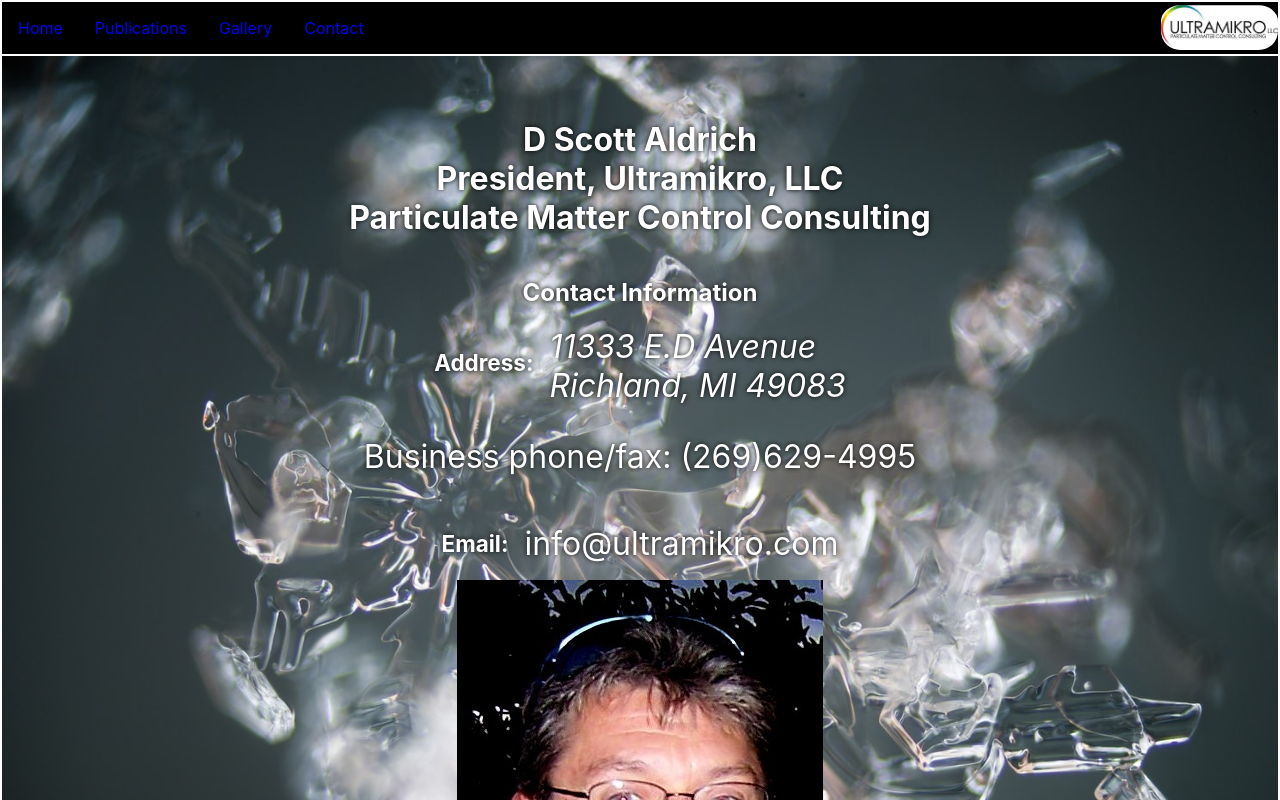
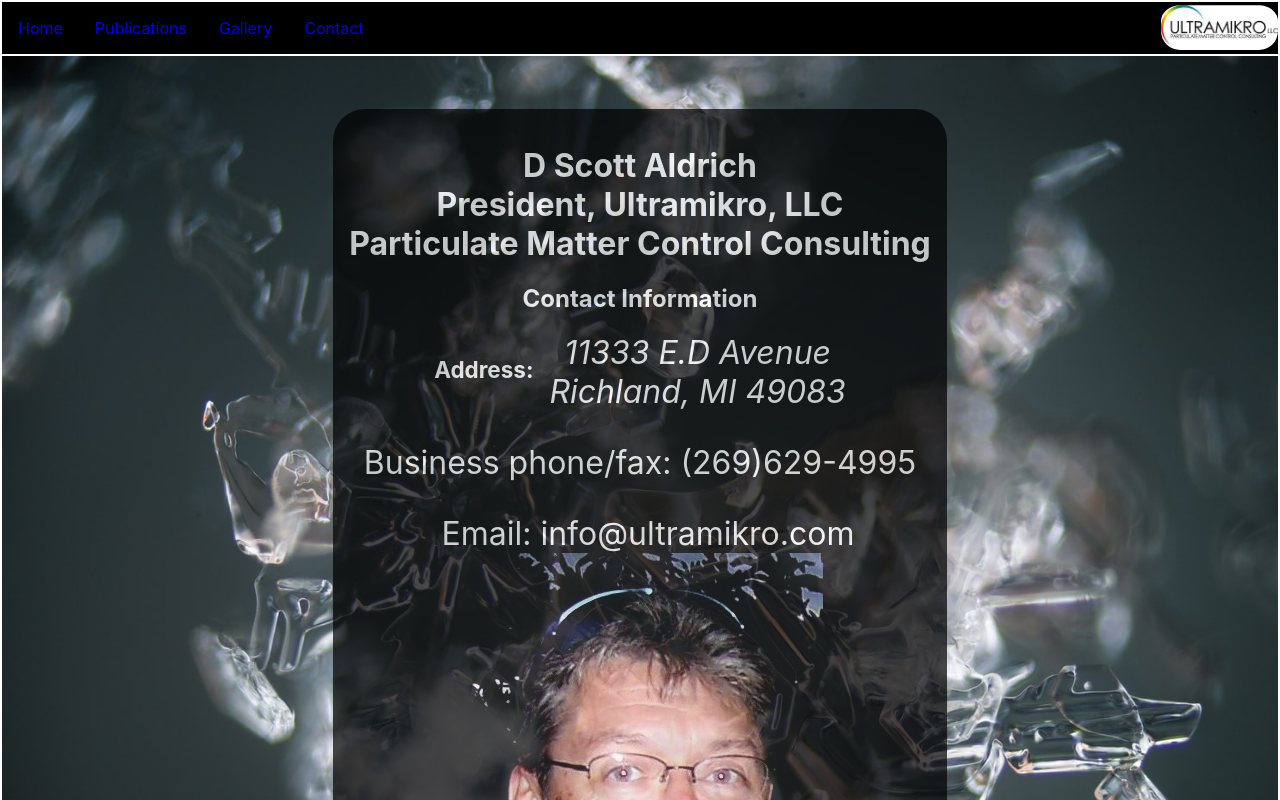
Before and after one commit to meloegel/ultraMikro, a React (Create React App) app: page /contact in a window 1280 px wide. Shown: the top 800 px of the page. Built offline with nearby package versions, Linux system fonts and the light colour scheme.

Commit message:
fixed contact page

```diff
--- a/src/App.css
+++ b/src/App.css
@@ -197,6 +197,14 @@
   justify-content: center;
   align-items: center;
 }
+.contactDivStyle {
+  background-color: black;
+  opacity: 70%;
+  padding: 1rem;
+  border-radius: 2rem;
+  text-align: center;
+  align-items: center;
+}
 
 address {
   font-size: 2rem;
@@ -212,13 +220,14 @@
 
 .addrDiv {
   display: flex;
-  justify-content: space-between;
+  justify-content: center;
   text-shadow: 0 0 5px black;
   font-size: 1.2rem;
 }
 .contactPhone {
   font-size: 2rem;
   text-shadow: 0 0 5px black;
+  justify-content: space-evenly;
 }
 .contactDiv h1 {
   text-align: center;
--- a/src/components/Contact.js
+++ b/src/components/Contact.js
@@ -7,6 +7,7 @@
     return (
         <div id='contactPage'>
             <div className='contactDiv'>
+                <div className='contactDivStyle'>
                     <h1>D Scott Aldrich<br></br>
                 President, Ultramikro, LLC<br></br>
                 Particulate Matter Control Consulting<br></br></h1>
@@ -18,11 +19,11 @@
                     </div>
                     <p className='contactPhone'>Business phone/fax: (269)629-4995</p>
                     <div className='addrDiv'>
-                    <h3>Email:</h3>
-                    <p className='email'>info@ultramikro.com</p>
+                        <p className='email'>Email: info@ultramikro.com</p>
                     </div>
                     <div id='scottImgDivContact'>
                         <img id='scottImgContact' src={require('../img/Scott_Photo_2.jpg')} alt='Scott' />
+                    </div>
                 </div>
             </div>
         </div>
```
Lines whose indentation alone changed are shown as unchanged.
